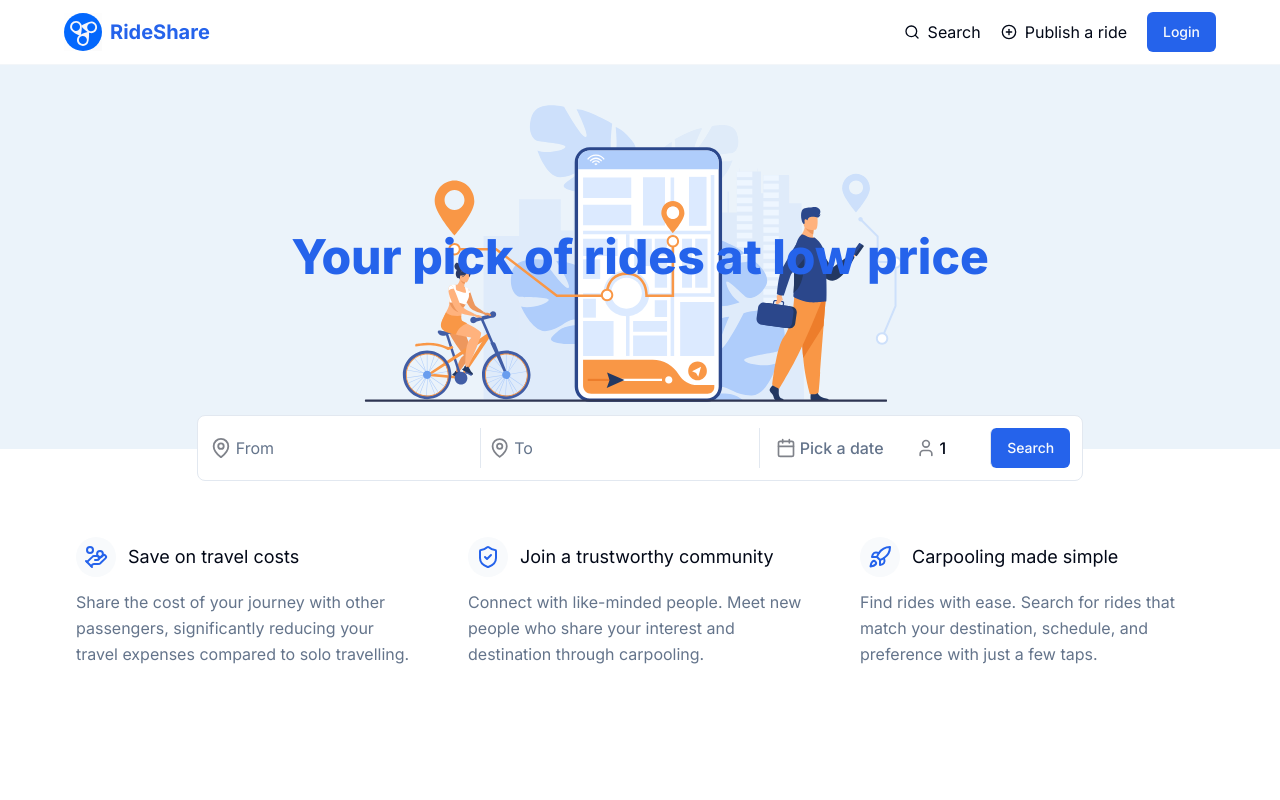
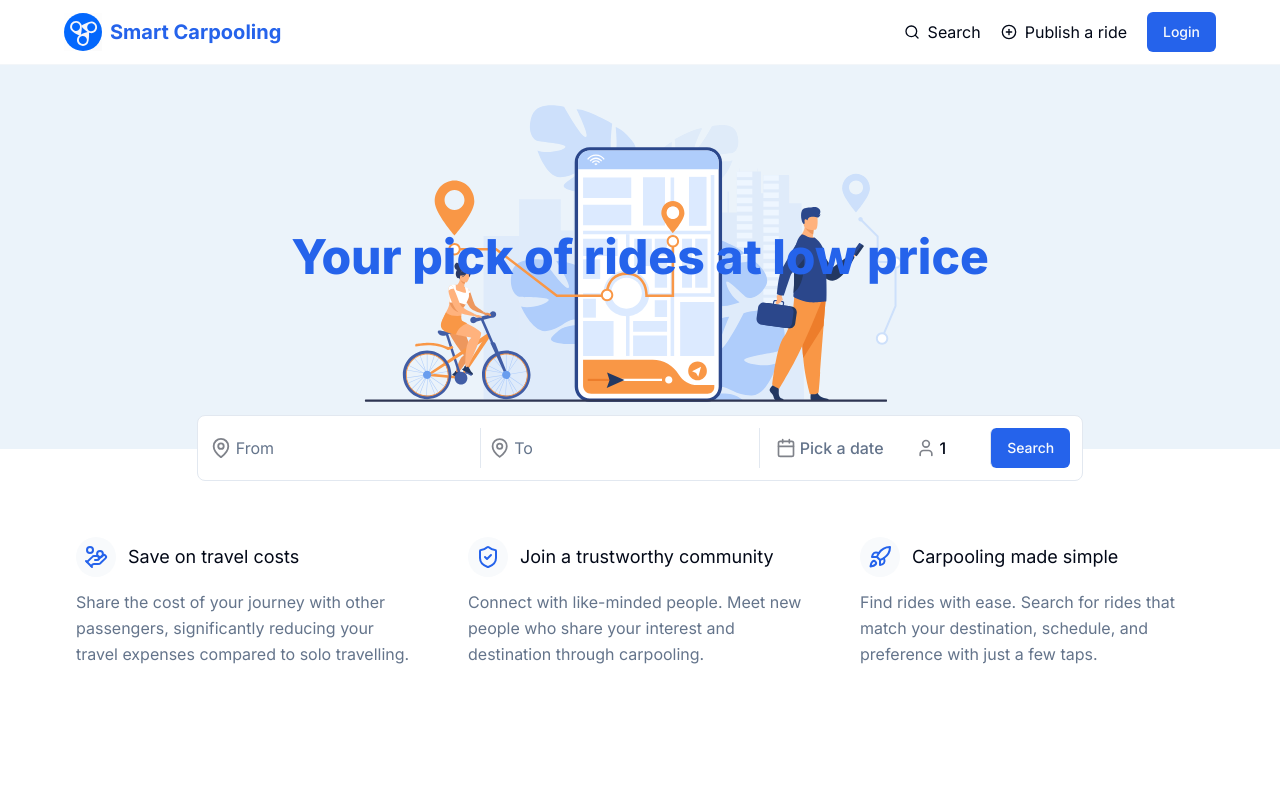
Before and after one commit to biradar-vilohith-patil/smart-Carpooling, a React (Vite) app in the folder client/: page / in a window 1280 px wide. Shown: the top 800 px of the page. Built offline with nearby package versions, Linux system fonts and the light colour scheme; no server answers.

Commit message:
Update Header.jsx

```diff
--- a/client/src/components/Header.jsx
+++ b/client/src/components/Header.jsx
@@ -29,7 +29,7 @@ const Header = () => {
     <header className="sticky top-0 z-50 w-full border-b border-border/40 bg-background mx-auto flex p-3 lg:px-16 items-center justify-end">
       <NavLink to="/" className="inline-flex -order-1 items-center gap-2">
         <img src={logo} width={38} alt="RideShare" />
-        <h1 className="font-bold text-xl text-primary hidden sm:block">RideShare</h1>
+        <h1 className="font-bold text-xl text-primary hidden sm:block">Smart Carpooling</h1>
       </NavLink>
       <nav className="ml-auto flex items-center text-base justify-center">
         <NavLink to="/search" className="flex items-center gap-2 mr-5 hover:text-primary"><Search className="h-4 w-4" />Search</NavLink>
```
